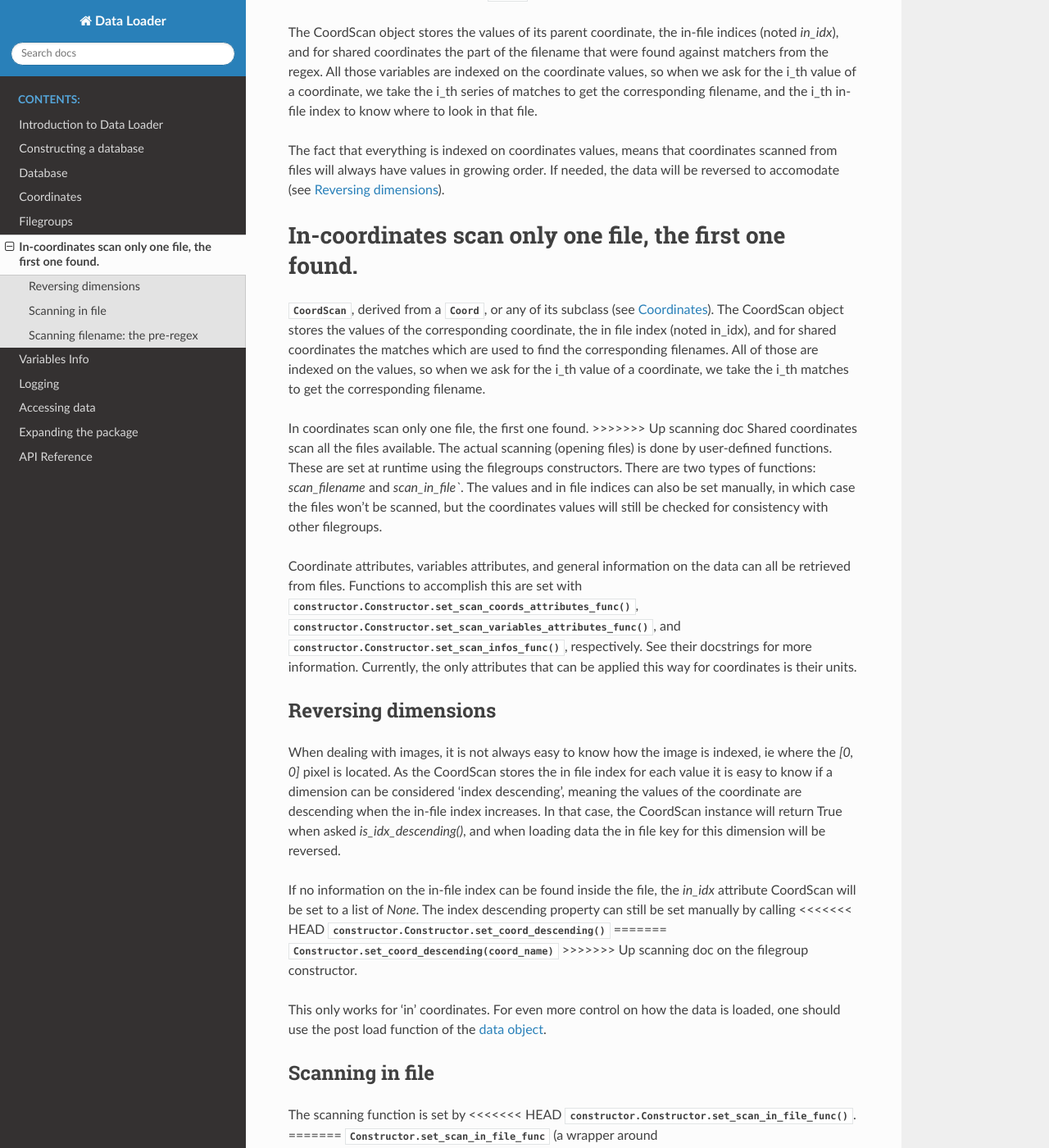
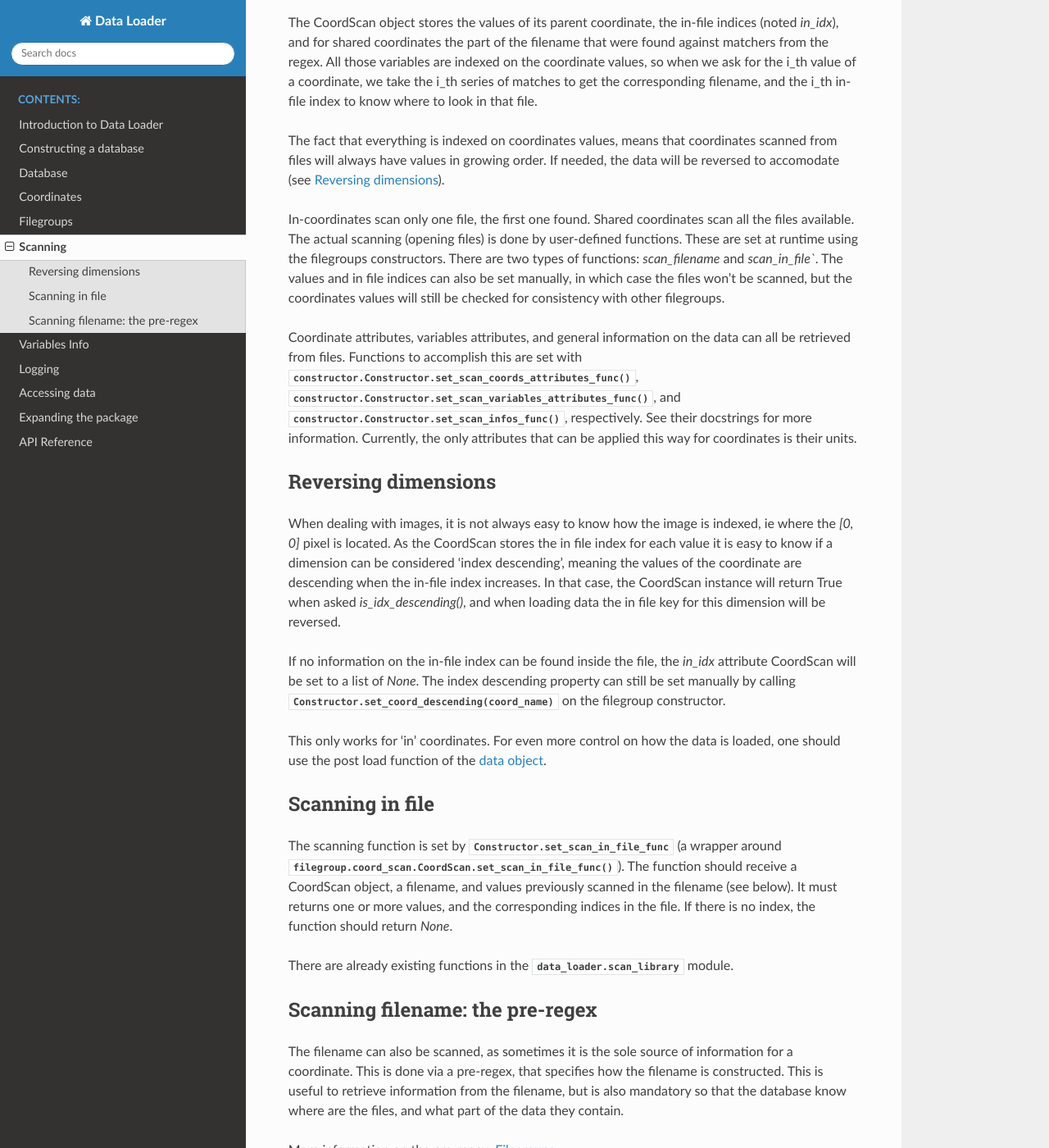
Before and after one commit to Descanonge/tomate, a Sphinx documentation site: the page built from doc/source/scanning.rst, in a window 1280 px wide and 1400 px high, scrolled down 482 px. Shown: the whole window at 82% size. Built offline with Sphinx 7.4.7 and the Read the Docs theme 2.0.0, drawn with Linux system fonts in a browser that asks for light colours; some of the changed text lies outside the part shown.

Commit message:
Fix merge
git is hard eh

```diff
--- a/doc/source/scanning.rst
+++ b/doc/source/scanning.rst
@@ -1,10 +1,6 @@
 
 .. currentmodule :: data_loader
 
-<<<<<<< HEAD
-
-=======
->>>>>>> Up scanning doc
 Scanning
 ========
 
@@ -26,7 +22,6 @@
 month with daily images.
 
 The scanning is done independantly in each filegroup through the
-<<<<<<< HEAD
 :class:`CoordScan<filegroup.coord_scan.CoordScan>` object, dynamically derived
 from a :class:`Coord<coordinates.coord.Coord>`, or any of its subclass.
 
@@ -44,19 +39,6 @@
 :ref:`Reversing dimensions`).
 
 In-coordinates scan only one file, the first one found.
-=======
-:class:`CoordScan<filegroup.coord_scan.CoordScan>`, derived from
-a :class:`Coord<coordinates.coord.Coord>`, or any of its subclass
-(see :doc:`coord`).
-The CoordScan object stores the values of the corresponding coordinate,
-the in file index (noted in_idx), and for shared coordinates the
-matches which are used to find the corresponding filenames.
-All of those are indexed on the values, so when we ask for the
-i_th value of a coordinate, we take the i_th matches to get the
-corresponding filename.
-
-In coordinates scan only one file, the first one found.
->>>>>>> Up scanning doc
 Shared coordinates scan all the files available.
 The actual scanning (opening files) is done by user-defined
 functions. These are set at runtime using the filegroups constructors.
@@ -91,11 +73,7 @@
 If no information on the in-file index can be found inside the file,
 the `in_idx` attribute CoordScan will be set to a list of `None`.
 The index descending property can still be set manually by calling
-<<<<<<< HEAD
-:func:`constructor.Constructor.set_coord_descending`
-=======
 :func:`Constructor.set_coord_descending(coord_name)<constructor.Constructor.set_coord_descending>`
->>>>>>> Up scanning doc
 on the filegroup constructor.
 
 This only works for 'in' coordinates.
@@ -107,13 +85,9 @@
 ----------------
 
 The scanning function is set by
-<<<<<<< HEAD
-:func:`constructor.Constructor.set_scan_in_file_func`.
-=======
 :func:`Constructor.set_scan_in_file_func<constructor.Constructor.set_scan_in_file_func>`
 (a wrapper around
 :func:`filegroup.coord_scan.CoordScan.set_scan_in_file_func`).
->>>>>>> Up scanning doc
 The function should receive a CoordScan object, a filename, and
 values previously scanned in the filename (see below).
 It must returns one or more values, and the corresponding indices in the file.
@@ -139,14 +113,9 @@
 the pre-regex. The matches are temporarily stored in the matchers
 of the corresponding coordinates.
 Again, the CoordScan calls a user-defined function set with
-<<<<<<< HEAD
-:func:`constructor.Constructor.set_scan_filename_func`,
-eventually with functions already defined in :mod:`data_loader.scan_library`.
-=======
 :func:`Constructor.set_scan_filename_func<constructor.Constructor.set_scan_filename_func>`
 (a wrapper around
 :func:`filegroup.coord_scan.CoordScan.set_scan_filename_func` ),
 eventually with functions already in :mod:`scan_library<data_loader.scan_library>`.
->>>>>>> Up scanning doc
 The function receives a Coordscan instance, and must returns one
 or more values.
```
Also changed, not shown: 1 other file.
